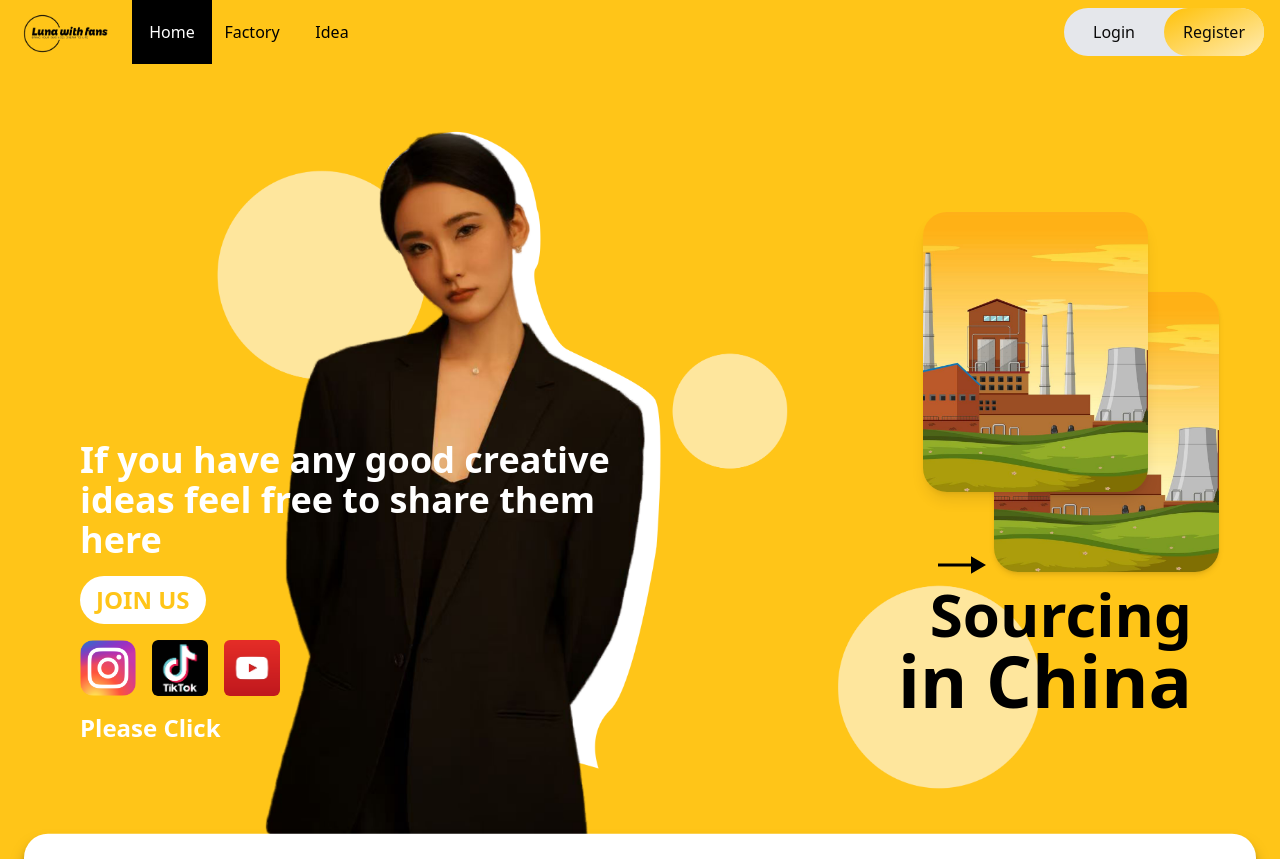
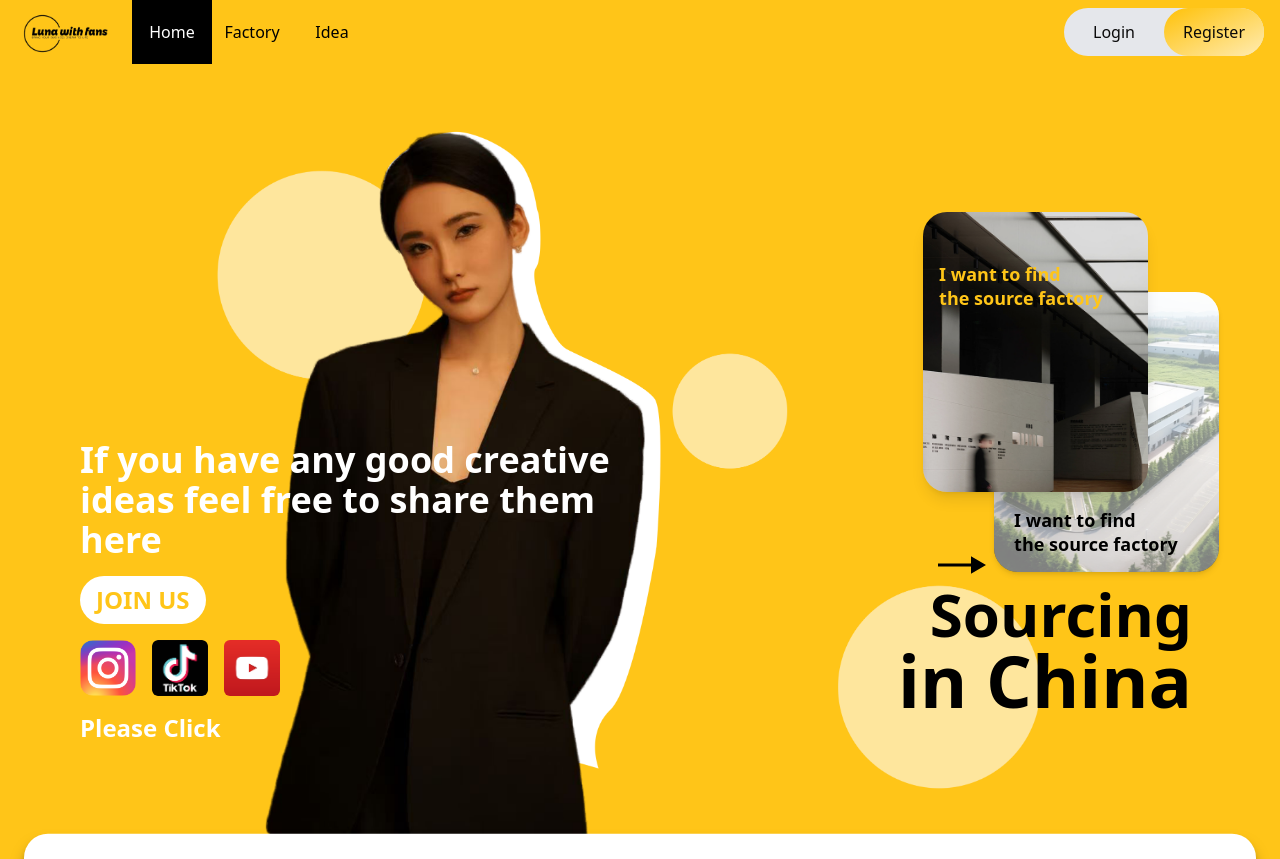
Before and after one commit to M-Ali-Haider/luna-factory, a Next.js app: page / in a window 1280 px wide. Shown: the top 859 px of the page. Built offline with nearby package versions, Linux system fonts and the light colour scheme; no server answers.

Commit message:
added card 1 and card 2 images

```diff
--- a/src/components/HomePage/RightSide.tsx
+++ b/src/components/HomePage/RightSide.tsx
@@ -9,12 +9,12 @@ const RightSide = () => {
         {/* Top image with hover overlay */}
         <div className="absolute top-0 left-[25px] w-[225px] h-[280px] rounded-3xl overflow-hidden shadow-lg z-10 group cursor-pointer">
           <div className="w-full h-full transition-transform duration-300 ease-in-out group-hover:scale-110">
-            <Image
-              alt=""
-              src={"/background.jpg"}
-              fill
-              style={{ objectFit: "cover" }}
-            />
+            <Image alt="" src={"/card1.png"} fill className="object-cover" />
+            <div className="bg-black/10 absolute inset-0" />
+            <div className="text-primary absolute top-12 left-4 font-extrabold text-lg">
+              <div>I want to find</div>
+              <div className="-mt-1">the source factory</div>
+            </div>
           </div>
           <div className="text-black absolute inset-0 bg-primary/80 opacity-0 group-hover:opacity-80 transition-opacity duration-300 flex items-center justify-center flex-col p-4 text-center">
             <h2 className="text-2xl font-bold">Image Title</h2>
@@ -25,12 +25,12 @@ const RightSide = () => {
         {/* Bottom image (slightly lower and to the right) */}
         <div className="absolute top-20 left-24 w-[225px] h-[280px] rounded-3xl overflow-hidden shadow-md z-0 group hover:z-20 cursor-pointer">
           <div className="w-full h-full transition-transform duration-300 ease-in-out group-hover:scale-110">
-            <Image
-              alt=""
-              src={"/background.jpg"}
-              fill
-              style={{ objectFit: "cover" }}
-            />
+            <Image alt="" src={"/card2.png"} fill className="object-cover" />
+            <div className="bg-white/50 absolute inset-0" />
+            <div className="text-black absolute bottom-3.5 left-5 font-extrabold text-lg">
+              <div>I want to find</div>
+              <div className="-mt-1">the source factory</div>
+            </div>
           </div>
           <div className="text-black absolute inset-0 bg-primary/80 opacity-0 group-hover:opacity-80 transition-opacity duration-300 flex items-center justify-center flex-col p-4 text-center">
             <h2 className="text-2xl font-bold">Image Title</h2>
--- a/src/components/MemberDetails/index.tsx
+++ b/src/components/MemberDetails/index.tsx
@@ -102,8 +102,19 @@ const Skeleton = () => {
             {[...Array(2)].map((_, index) => (
               <div
                 key={index}
-                className="w-[200px] aspect-square rounded-md bg-gray-200"
-              />
+                className="w-full rounded-md overflow-hidden shadow bg-gray-200
+                flex items-center gap-4 p-3"
+              >
+                <div className="text-ellipsis w-[100px] bg-gray-300 animate-pulse rounded-full text-transparent">
+                  bruhmius
+                </div>
+                <div className="text-ellipsis w-[150px] bg-gray-300 animate-pulse rounded-full text-transparent">
+                  bruhmius
+                </div>
+                <div className="text-ellipsis flex-1 bg-gray-300 animate-pulse rounded-full text-transparent">
+                  bruhmius
+                </div>
+              </div>
             ))}
           </div>
           <div className="h-8 w-3/4 bg-gray-200 rounded mb-6" />
--- a/src/components/MemberDetails/requestsPosted.tsx
+++ b/src/components/MemberDetails/requestsPosted.tsx
@@ -19,8 +19,19 @@ const RequestsPosted = () => {
           {[...Array(2)].map((_, index) => (
             <div
               key={index}
-              className="w-[200px] aspect-square rounded-md bg-gray-200"
-            />
+              className="w-full rounded-md overflow-hidden shadow bg-gray-200
+                flex items-center gap-4 p-3"
+            >
+              <div className="text-ellipsis w-[100px] bg-gray-300 animate-pulse rounded-full text-transparent">
+                bruhmius
+              </div>
+              <div className="text-ellipsis w-[150px] bg-gray-300 animate-pulse rounded-full text-transparent">
+                bruhmius
+              </div>
+              <div className="text-ellipsis flex-1 bg-gray-300 animate-pulse rounded-full text-transparent">
+                bruhmius
+              </div>
+            </div>
           ))}
         </div>
       ) : isError ? (
```
Also changed, not shown: public/card1.png (added), public/card2.png (added).
